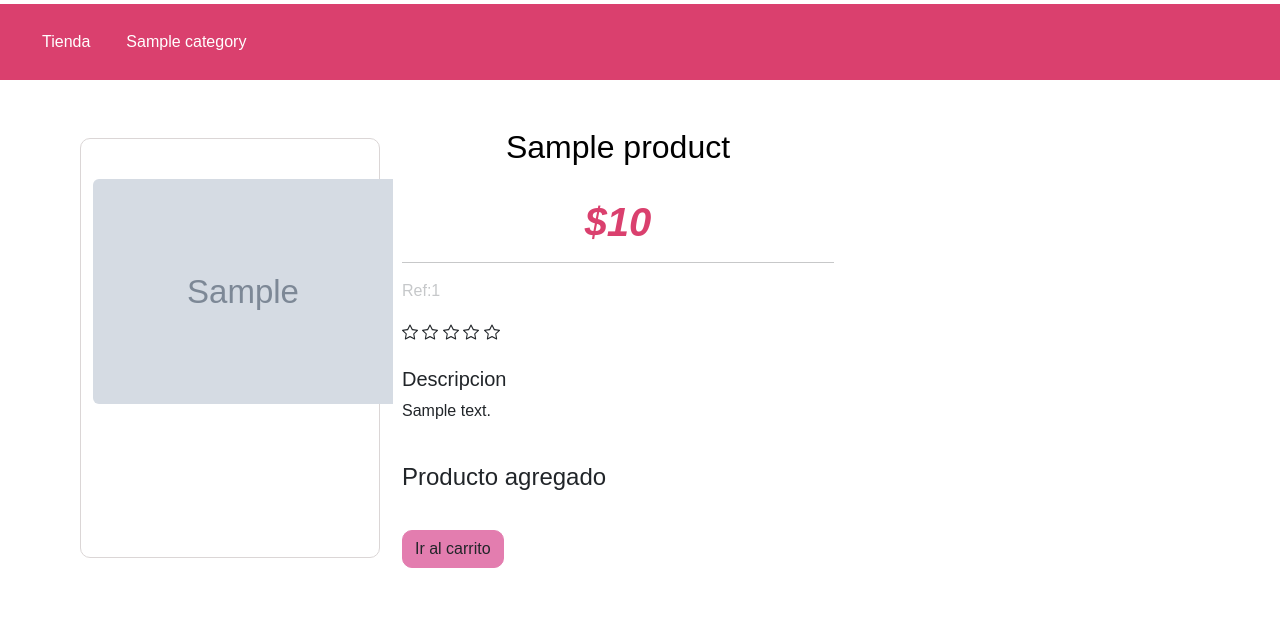
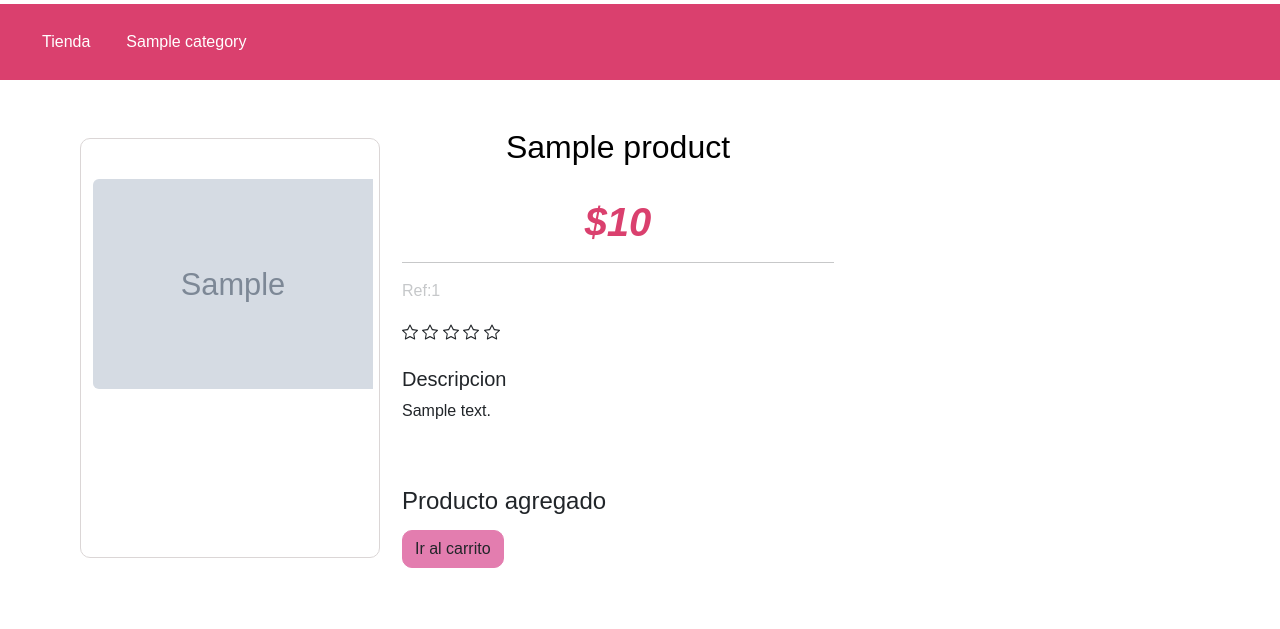
Before and after one commit to Edwin-DEV-py/TopChoice_Cherry, a Django app: template TopChoice/templates/tienda/detalle.html in a window 1280 px wide. Shown: the part 124-753 px from the top of the page. Run offline with Django 4.2, Linux system fonts and the light colour scheme; the template is opened without the code that fills it: values that come from a table or form of the project are taken from there, others are empty; tables that the repository leaves empty hold one stand-in row (values such as "Sample post"); grey boxes marked "Sample" are stand-in pictures; some web fonts are replaced.

Commit message:
arreglo tamano de la imagen

```diff
--- a/TopChoice/templates/tienda/detalle.html
+++ b/TopChoice/templates/tienda/detalle.html
@@ -11,7 +11,7 @@
     <div class="caja">
         <div class="row">
             <div class="col-sm col-md-4 imagen_producto">
-                <img src="{{ product_information.product_image_stock.url }}" alt="" class="img-fluid rounded-start">
+                <img src="{{ product_information.product_image_stock.url }}" alt="" class="img-fluid rounded-start" style="max-width: 280px;">
             </div>
             <div class="col-sm informacion">
                 <h2 class="title">{{ product_information.product_name }}</h2>
@@ -43,6 +43,7 @@
                           <h5>Descripcion</h5>
                           <p>{{ product_information.description }}</p>
                         </div>
+                        <br>
                     </div>
                 </div> <!-- row.// -->
                 {% if product_information.stock <= 0 %}
```
